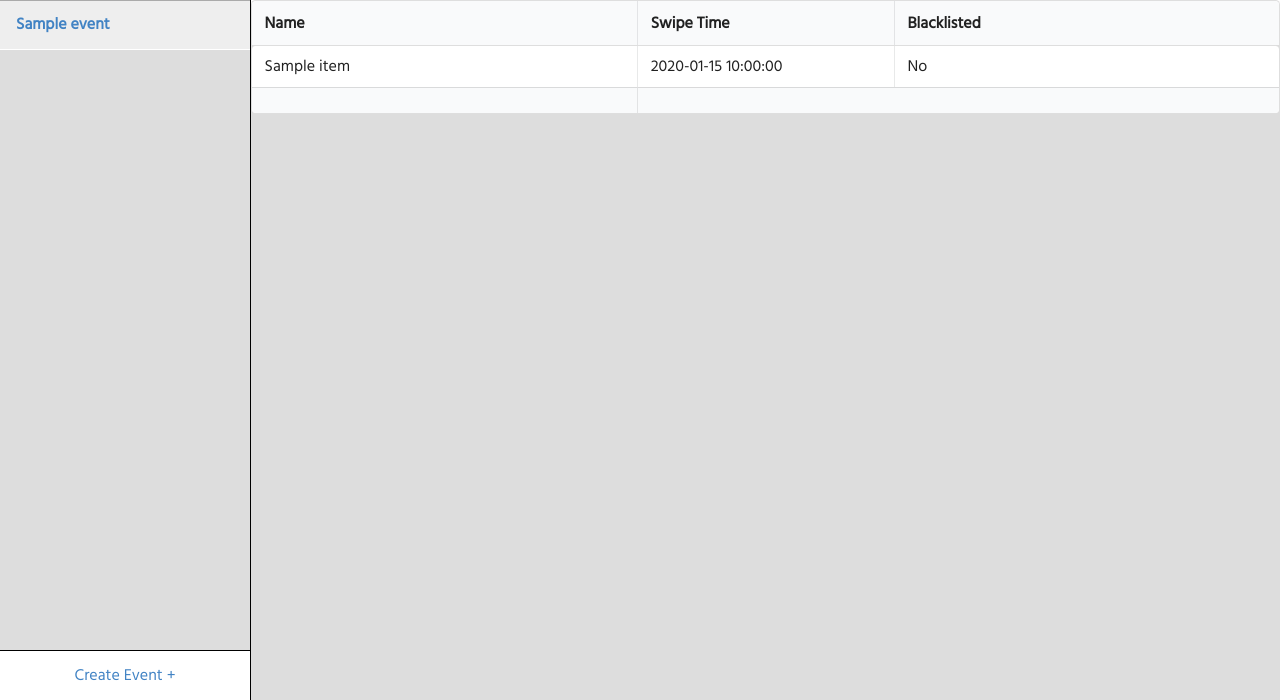
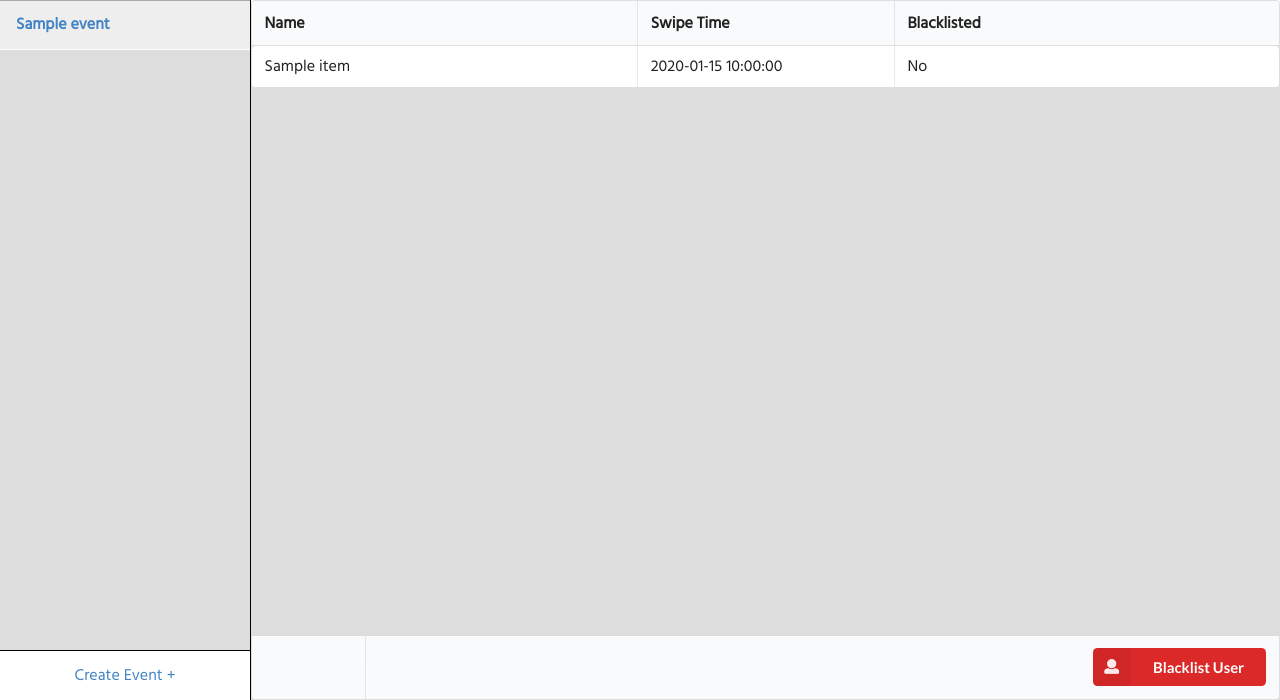
Before and after one commit to coloradoifc/BuffOneSwiper, a Flask app: template templates/index.html in a window 1280 px wide. Shown: the part 100-800 px from the top of the page. Run offline with Flask 2, Linux system fonts and the light colour scheme; the template is opened without the code that fills it: most values are stand-ins (such as "Sample title", 1, 10 or a date in 2020); lists and menus that the app fills with data are empty; parts of the project's set-up code (start-up, migrations or seed data) failed here and were passed over; some libraries are stand-ins or nearby versions.

Commit message:
Added blacklist UI

```diff
--- a/static/css/index.css
+++ b/static/css/index.css
@@ -229,6 +229,21 @@ button {
     display: none;
 }
 
+#event_center_overlay, #blacklist_center_overlay {
+    display: none;
+}
+
 .listview li.selected {
     background: #88dede;
 }
+
+#user_list_body tr.selected, #user_list_body tr.selected:hover {
+    background: blue !important;
+}
+
+.right_side_footer {
+    position: absolute;
+    bottom: 0px;
+    display: block;
+    width: 100%;
+}
--- a/templates/index.html
+++ b/templates/index.html
@@ -61,13 +61,17 @@
         </tr>
         {% endfor %}
         </tbody>
+    </table>
+        </div>
+        <div class="right_side_footer">
+            <table id="user_list" class="ui celled table selectable striped">
                 <tfoot class="full-width">
                 <tr>
                   <th></th>
                   <th colspan="4">
-            <!--div class="ui right floated small red labeled icon button">
+                    <div class="ui right floated small red labeled icon button blacklist_button">
                       <i class="user icon"></i> Blacklist User
-            </div-->
+                    </div>
                   </th>
                 </tr>
                 </tfoot>
@@ -77,10 +81,19 @@
 
     <div id="overlay">
         <div id="center_overlay">
+            <div id="event_center_overlay">
                 <h3>Create New Event</h3>
                 <input type="text" name="event_name" id="event_name">
                 <button id="submit_new_event">Submit</button>
-            <button id="close_new_event_window">Close Window</button>
+                <button class="close_new_event_window">Close Window</button>
+            </div>
+            <div id="blacklist_center_overlay">
+                <h3>Blacklist <span id="blacklist_name"></span></h3>
+                <label for="admin_password">Admin Password:</label>
+                <input type="password" name="admin_password" id="admin_password">
+                <button id="submit_new_blacklist">Submit</button>
+                <button class="close_new_event_window">Close Window</button>
+            </div>
         </div>
     </div>
 
@@ -95,14 +108,19 @@
             $("#event_create_button").on("click", function() {
               $("#overlay").show()
               $("#center_overlay").show()
+              $("#event_center_overlay").show()
             })
 
-            $("#close_new_event_window").on("click", function() {
+            $(".close_new_event_window").on("click", function() {
                 $("#overlay").hide()
                 $("#center_overlay").hide()
+                $("#event_center_overlay").hide()
+                $("#blacklist_center_overlay").hide()
             })
 
             $("#submit_new_event").on("click", function() {
+
+                if($("#event_name").val() != "") {
 
                     var eventName = {"event_name": $("#event_name").val()}
 
@@ -121,11 +139,13 @@
 
                         $("#overlay").hide()
                         $("#center_overlay").hide()
+                        $("#event_center_overlay").hide()
                       },
                       error: function() {
                         console.log("something went wrong")
                       },
                     })
+                }
             })
 
             $("ul#event_list").on("click", "li", function(item) {
@@ -173,6 +193,50 @@
                     },
                 })
             })
+
+            $("#user_list_body").on("click", "tr", function(item) {
+                item = $(item.target).parent()
+
+                var swiper_list = $("#user_list_body tr")
+
+                for(var i = 0; i < swiper_list.length; i++) {
+
+                    $(swiper_list[i]).removeClass("selected")
+                }
+
+                item.addClass("selected")
+            })
+
+            $("#user_list_body").on("click", "tr.selected", function(item) {
+                item = $(item.target).parent()
+
+                item.removeClass("selected")
+            })
+
+            $(".blacklist_button").on("click", function() {
+
+                var swiper_list = $("#user_list_body tr")
+                var name = ""
+
+                for(var i = 0; i < swiper_list.length; i++) {
+
+                    if($(swiper_list[i]).hasClass("selected")) {
+                        name = $($(swiper_list[i]).children()[0]).text()
+                    }
+                }
+
+                if(name != "") {
+                    $("#overlay").show()
+                    $("#center_overlay").show()
+                    $("#blacklist_center_overlay").show()
+
+                    $("#blacklist_name").text(name)
+                }
+            })
+
+            $("#submit_new_blacklist").on("click", function() {
+                console.log("oh ya fuck that kid")
+            })
         })
     </script>
 {% endblock %}
```
Lines whose indentation alone changed are shown as unchanged.
